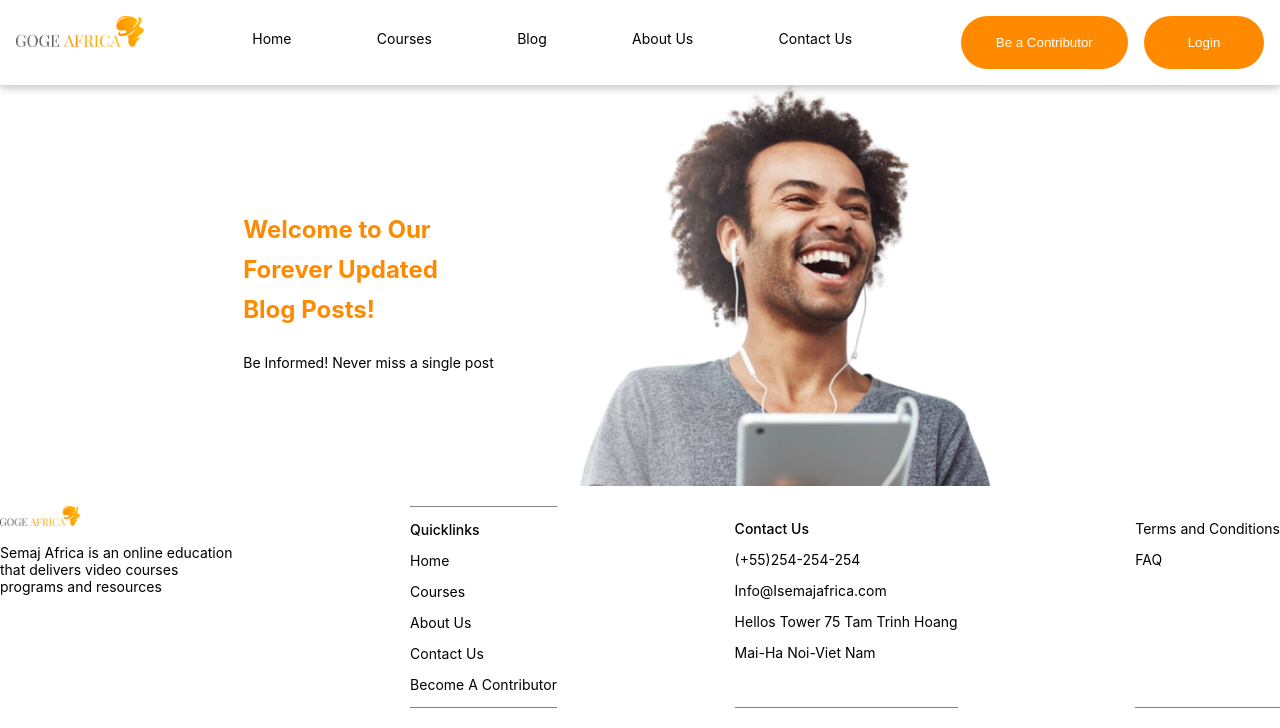
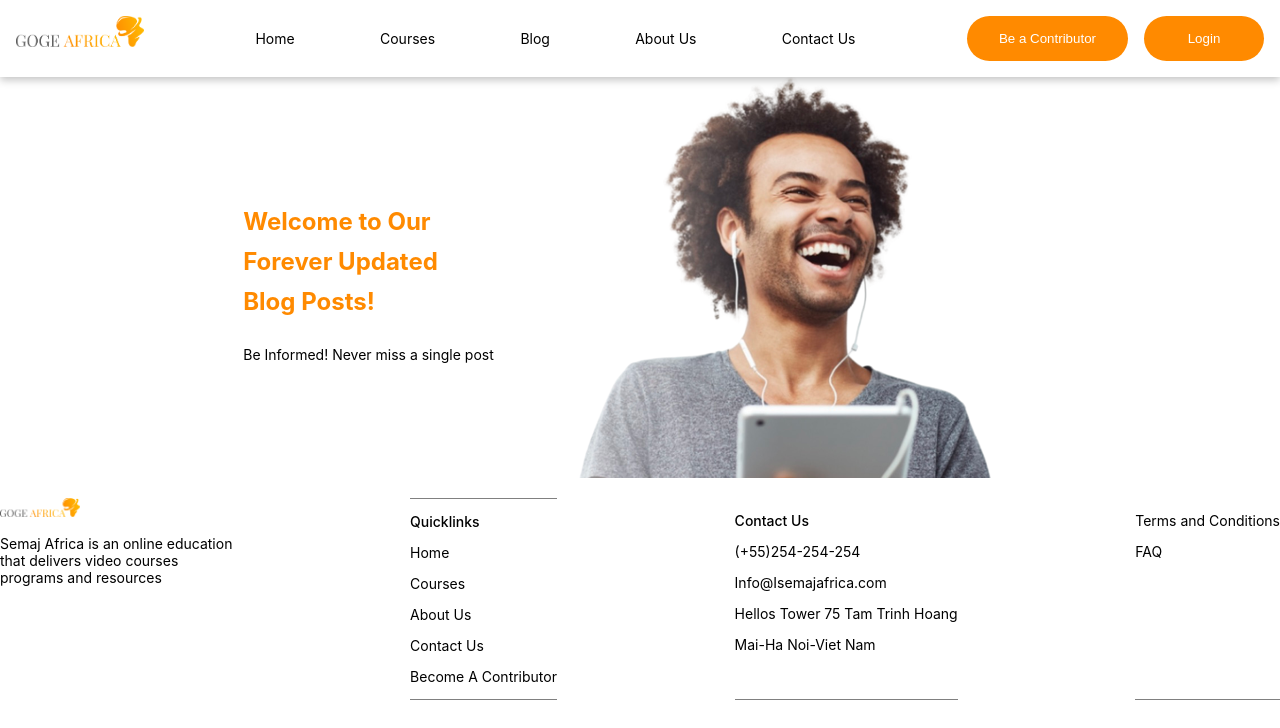
Before and after one commit to olatunde1998/Goge-Africa, a React (Create React App) app: page /blog in a window 1280 px wide. Shown: the top 728 px of the page. Built offline with nearby package versions, Linux system fonts and the light colour scheme.

Commit message:
reduce button padding

```diff
--- a/src/components/buttonComponent/Button.jsx
+++ b/src/components/buttonComponent/Button.jsx
@@ -1,7 +1,7 @@
 import styled from 'styled-components'
 
 const ButtonContainer = styled.button`
-    padding: 1.2rem 2.2rem;
+    padding: .6rem 2rem;
     min-width: 120px;
     border-radius: 2rem;
     background: #FF8A00;
```
